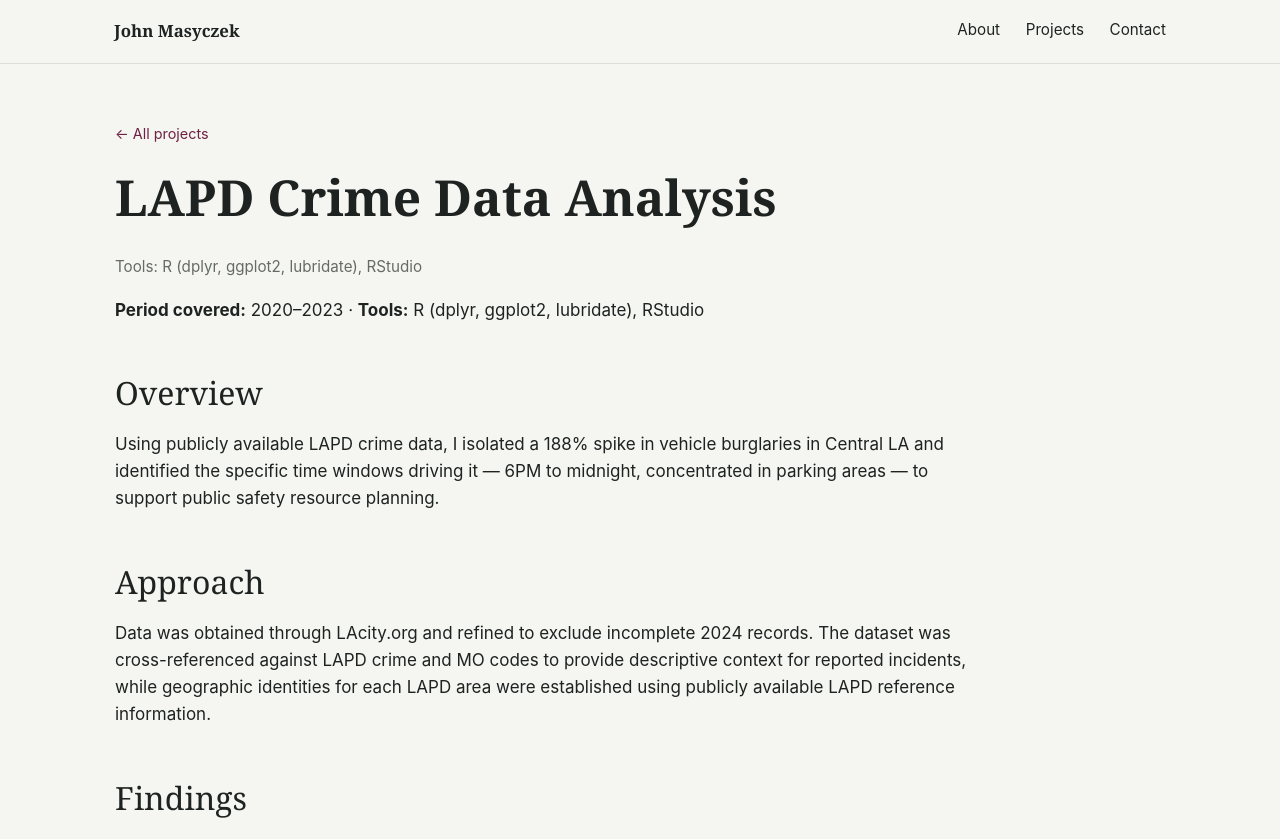
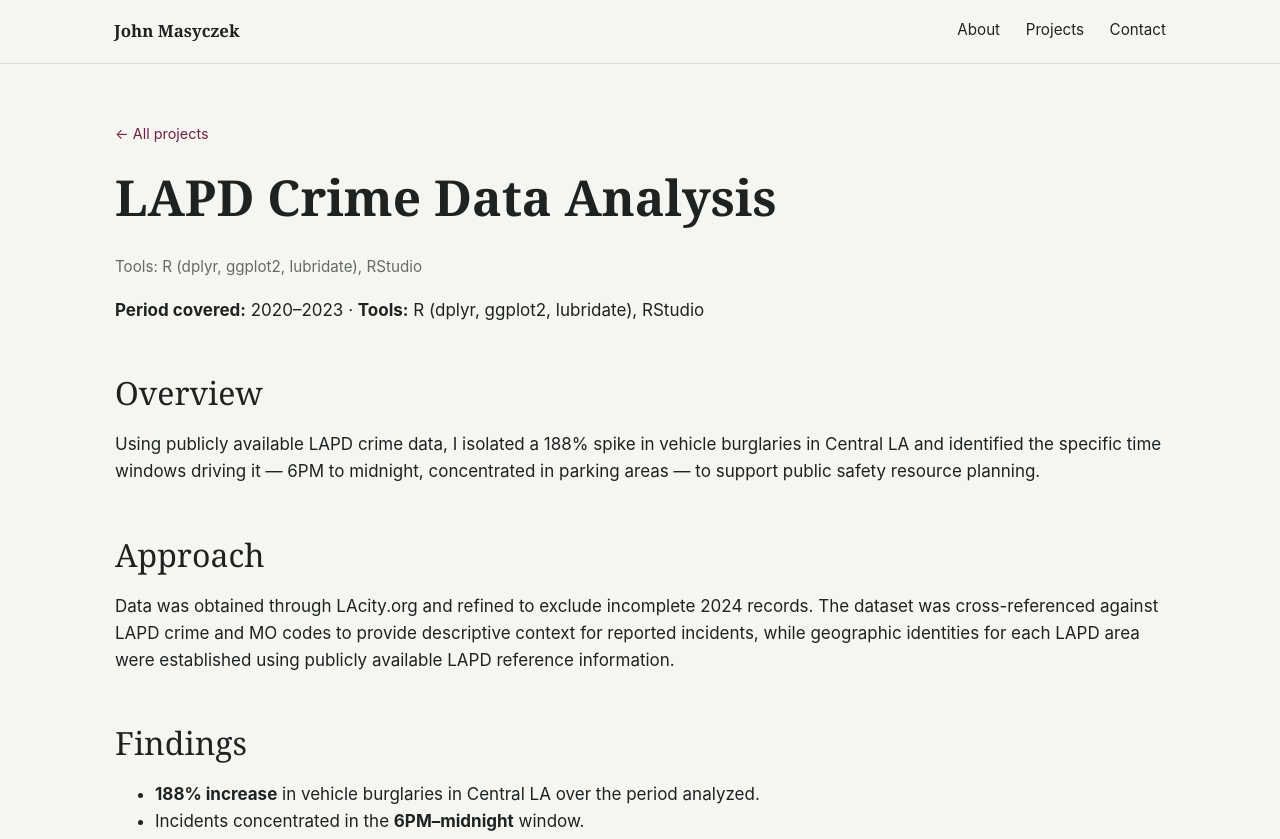
Before and after one commit to Masyczek/portfolio, a Jekyll site: the page built from projects/lapd-crime-analysis.md, in a window 1280 px wide and 1400 px high. Shown: the top 839 px of the window. Built offline with Jekyll 4.4.1, drawn with Linux system fonts in a browser that asks for light colours.

Commit message:
Update main.css

```diff
--- a/assets/css/main.css
+++ b/assets/css/main.css
@@ -269,7 +269,7 @@ section#about { border-top: none; }
 .project-page__meta { color: var(--muted); font-size: 0.95rem; }
 .project-page__body :is(h2, h3) { margin-top: 1.6em; }
 .project-page__body p {
-  max-width: 80ch;
+  max-width: none;
 }
 
 /* Keep maps and charts within the project report column */
@@ -277,11 +277,6 @@ section#about { border-top: none; }
   display: block;
   max-width: 100%;
   height: auto;
-}
-
-/* Let figures use the full report width */
-.project-page__body p:has(img) {
-  max-width: none;
 }
 
 /* ---------------- Contact ---------------- */
```
